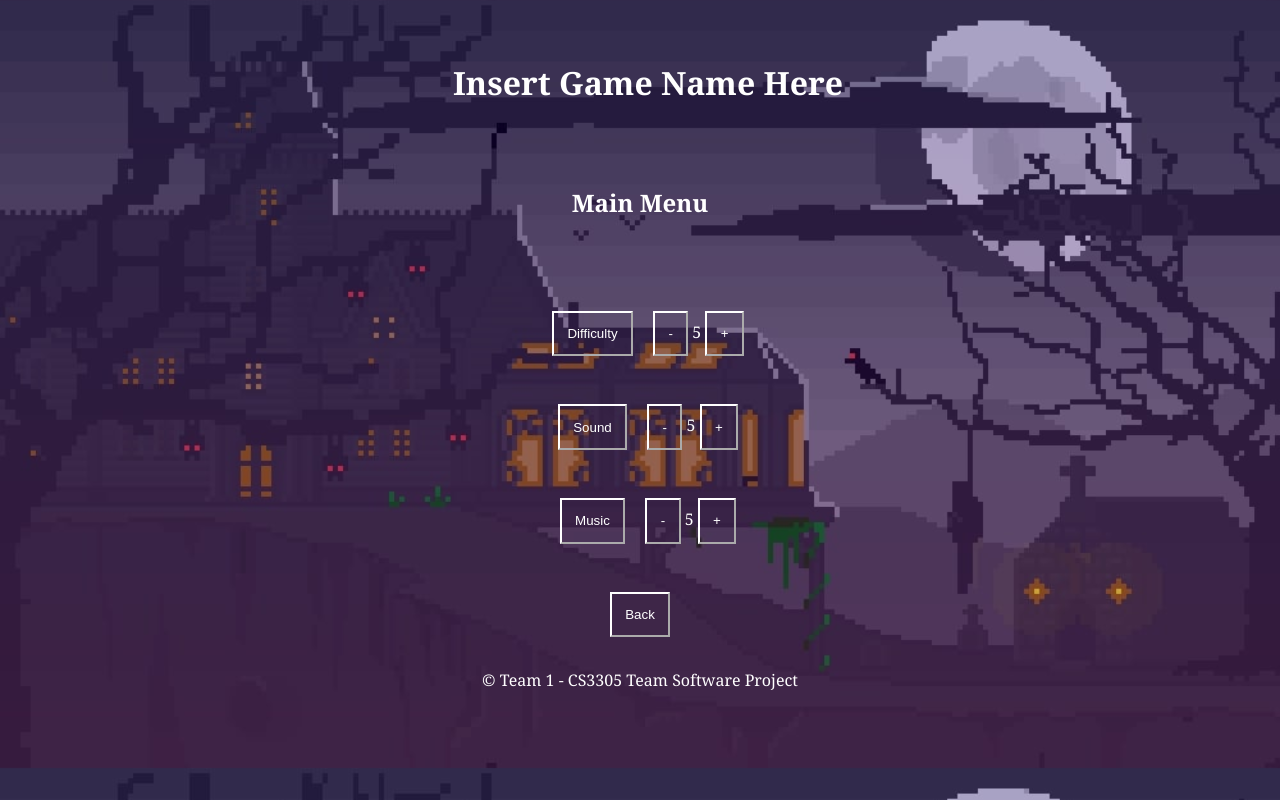
After one commit to andre2xu/cs3305, a Flask app: page /settings in a window 1280 px wide. The commit adds this page. Run offline with Flask 2, Linux system fonts and the light colour scheme.

Commit message:
Added visuals to menus

```diff
--- a/app.py
+++ b/app.py
@@ -1,9 +1,25 @@
 # import flask modules
-from flask import Flask, redirect, render_template, request, url_for
+from flask import Flask, redirect, render_template, request, url_for, session
+
+from flask_session import Session
+
+app = Flask(__name__)
+
+app.config["SESSION_PERMAMENT"] = False
+
+app.config["SESSION_TYPE"] = "filesystem"
+
+Session(app)
+
+app.config["SECRET_KEY"] = "secretkeycs3305"
 
 
-app = Flask(__name__)
-app.config["SECRET_KEY"] = "secretkeycs3305"
+
+Difficulty = 5
+
+Sound = 5
+
+Music = 5
 
 
 @app.route("/")
@@ -15,6 +31,17 @@ def index():
 def game():
     return render_template("game.html")
 
+@app.route("/settings", methods=["GET", "POST"])
+def settings():
+    return render_template("settings.html", Difficulty_Level = Difficulty, Sound = Sound , Music = Music)
+
+def Add_Difficulty():
+    Difficulty += 1
+    return render_template("settings.html", Difficulty_Level = Difficulty, Sound = Sound , Music = Music)
+
+def Minus_Difficulty():
+    Difficulty -= 1
+    return render_template("settings.html", Difficulty_Level = Difficulty, Sound = Sound , Music = Music)
 
 
 if __name__ == "__main__":
--- a/static/css/styles.css
+++ b/static/css/styles.css
@@ -1,18 +1,14 @@
 html{
     background-color:  rgb(246, 242, 244);
+    background-image: url("../css/Backround_mansion.jpg");
+    background-size: cover;
     display: block;
-    margin: 0 2em;
     font-family: 'Chalkduster', 'Marker Felt', 'Cambria', 'Cochin', 'Georgia', 'Times', 'Times New Roman', serif;
+    color: white;
 }
 body{
     padding: 2em;
-}
-header{
-
-    background-color: rgb(246, 242, 244);
-}
-header *{
-    text-align: left;
+    text-align: center;
 }
 h1, h2{
     padding-left: 0.5em;
@@ -20,7 +16,6 @@ h1, h2{
 
 main{
     margin-top: 1rem;
-    text-align: left;
 }
 
 main *{
@@ -28,5 +23,12 @@ main *{
 }
 
 footer{
-    color: black;
+    color: white;
 }
+
+button{
+    text-align: center;
+    color: white;
+    background-color: transparent;
+    border-color: white;
+}
--- a/templates/index.html
+++ b/templates/index.html
@@ -6,7 +6,11 @@
     <h2>Main Menu</h2>
 </section>
     <p>
-        <a href="view"><button>Start</button></a>
+        <a href="{{ url_for('game')}}"><button>Start</button></a>
+
+        <a href="{{ url_for('settings')}}"><button>Settings</button></a>
+
+        <a href="view"><button>Quit</button></a>
     </p>
 
 
--- /dev/null
+++ b/templates/settings.html
@@ -0,0 +1,34 @@
+{% extends "base.html" %}
+
+{% block main_content %}
+
+<section>
+    <h2>Main Menu</h2>
+</section>
+    <p>
+        <a href="view"><button>Difficulty</button></a>
+
+        <button onclick=Minus_Difficulty()>-</button>
+        {{ Difficulty_Level }}
+        <button onclick=Add_Difficulty()>+</button>
+
+    </p>
+
+    <p>
+        <a href="view"><button>Sound</button></a>
+        <button>-</button>
+        {{ Sound }}
+        <button>+</button>
+    </p>
+    <p>
+        <a href="view"><button>Music</button></a>
+        <button>-</button>
+        {{ Music }}
+        <button>+</button>
+    </p>
+    <p>
+        <a href="{{ url_for('index')}}"><button>Back</button></a>
+    </p>
+
+
+{% endblock %}
```
Also changed, not shown: static/css/Backround_mansion.jpg (added), 13 other files.
